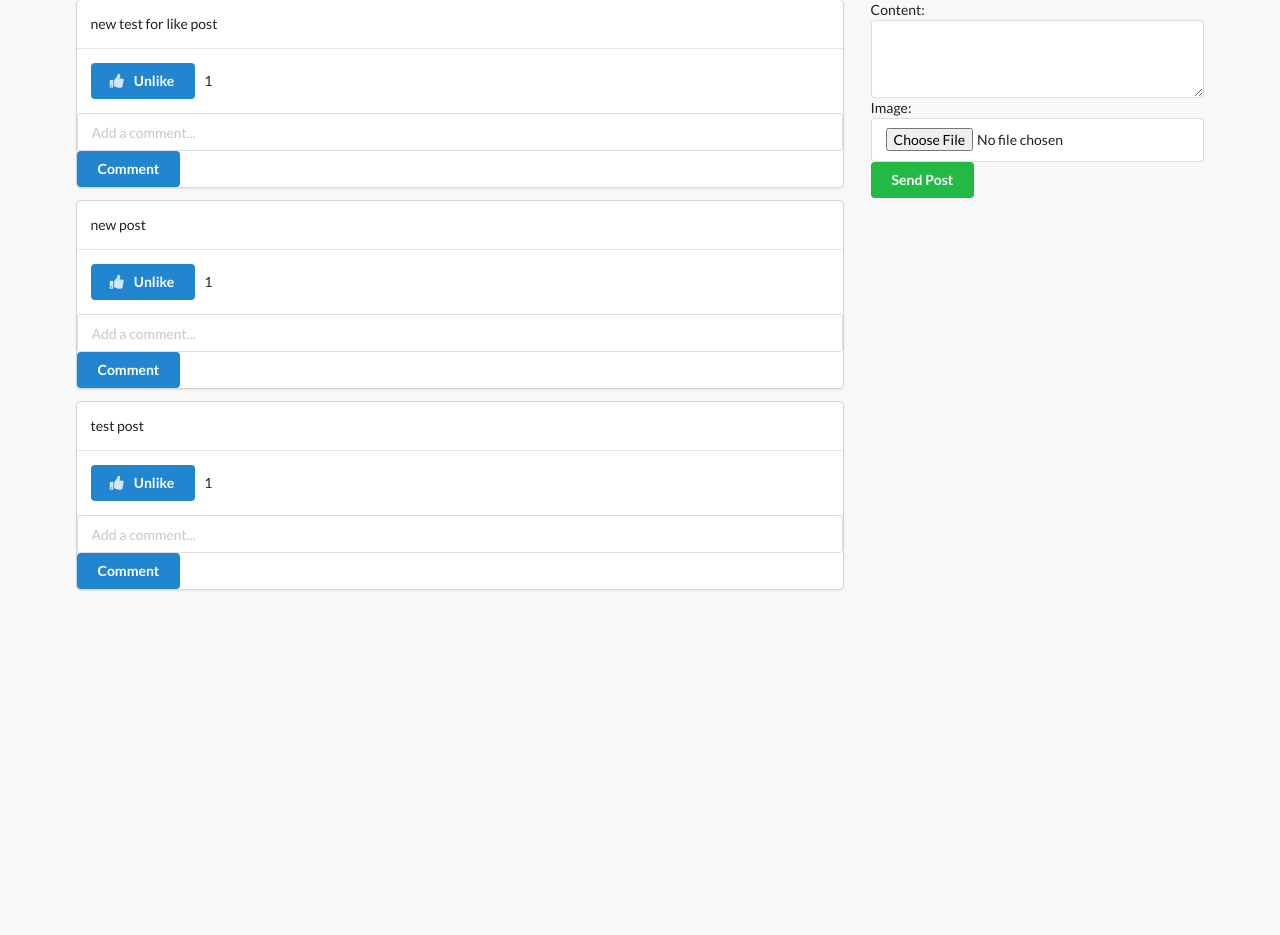
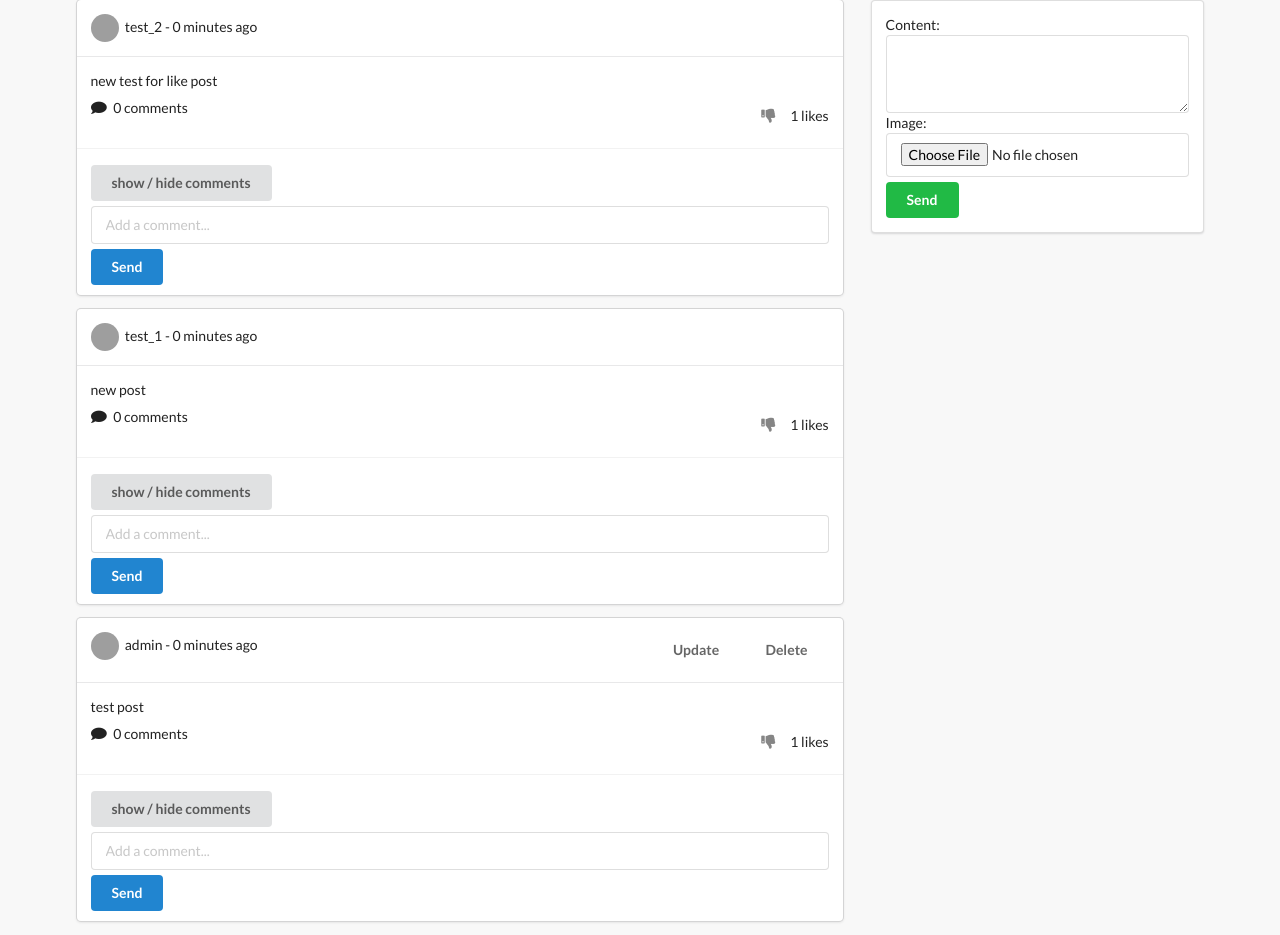
Before and after one commit to Arsentievv/Social_net, a Django app: page /posts/ in a window 1280 px wide. Before the commit the page ends 591 px from the top, so only its background shows below. Run offline with Django 4.2, Linux system fonts and the light colour scheme; a user stored in the database is signed in; data comes from the database, SQL or seed files in the repository; data that the repository does not hold is empty; some libraries are stand-ins or nearby versions; grey boxes are pictures that could not be loaded.

Commit message:
new main.html

```diff
--- a/post_app/templates/post_app/main.html
+++ b/post_app/templates/post_app/main.html
@@ -1,58 +1,112 @@
 {% extends 'base.html' %}
 
-{% block title %}
-    posts
-{% endblock title %}
+{% block title %}main page{% endblock title %}
 
 {% block content %}
 <div class="ui grid">
-   <div class="ui row">
     <div class="eleven wide column">
-          {% for post in qs %}
+        {% for obj in qs %}
+
         <div class="ui fluid card">
             <div class="content">
-                    {{post.content}}
+                <div class="right floated meta">
+                <div class="ui grid">
+                    <div class="row">
+                        {% if request.user == obj.author.user %}
+                            <a href=""><button class="ui button bwhite-lg ">Update</button></a>
+                            <a href=""><button class="ui button bwhite-lg ">Delete</button></a>
+                        {% endif %}
+                    </div>
+                </div>
+
+                </div>
+                <img class="ui avatar image" src={{obj.author.avatar.url}}>
+                {{ obj.author.user }} - {{ obj.created|timesince}} ago
+            </div>
+            <div class="ui fluid image">
+                {% if obj.image %}
+                    <img src={{obj.image.url}}>
+                {% endif %}
             </div>
             <div class="content">
-                    <form action="{% url 'posts:like-post-view' %}" method="post">
+                <p> {{ obj.content }} </p>
+                <div class="right floated">
+                    <form action="{% url 'posts:like-post-view' %}" method="POST">
                         {% csrf_token %}
-                        <input type="hidden" name="post_id" value={{post.id}}>
-                        <button type="submit" class="ui primary button">
-                            {% if profile not in post.liked.all %}
-                                <i class="thumbs up icon"></i>&nbsp;Like
+                        <input type="hidden" name="post_id" value={{obj.id}}>
+                        {% if profile not in obj.liked.all %}
+                            <button type="submit" class="ui bwhite-sm button"><i class="thumbs up icon"></i>
+                            </button>
+                            <span> {{obj.num_likes}} likes</span>
                         {% else %}
-                                <i class="thumbs up icon"></i>&nbsp;Unlike
+                            <button type="submit" class="ui bwhite-sm button"><i class="thumbs down icon"></i>
+                            </button>
+                            <span> {{obj.num_likes}} likes</span>
                         {% endif %}
-                        </button>
-                        &nbsp;{{post.num_likes}}
                     </form>
-                    <div>
-                        {% if post.comments_post.all %}
-                            {% for comment in post.comments_post.all %}
-                                <p>{{comment.body}}</p>
+                </div>
+                <i class="comment icon"></i>
+                <span> {{ obj.num_comments }} comments</span>
+            </div>
+            <div class="extra content">
+                <div class="mb-5">
+
+                </div>
+                <button class="cmt_btn ui button mb-5">show / hide comments</button>
+                <div class="comment-box">
+                {% if obj.comment_set.all %}
+                    {% for c in obj.comment_set.all %}
+
+                        <div class="ui segment mb-5">
+                            <img class="ui avatar image" src={{c.user.avatar.url}}>
+                            <span>{{ c.user }}</span>
+                            <div class='mt-5'>{{ c.body }}</div>
+                        </div>
+
                     {% endfor %}
                 {% endif %}
                 </div>
-                </div>
-                <form action="" method="post" class="ui form">
+
+                <form action="" method="POST" class='ui fluid form'>
                     {% csrf_token %}
-                    <input type="hidden" name="post_id" value={{post.id}}>
-                    {{c_form}}
-                    <button type="submit" class="ui primary button" name="submit_c_form">Comment</button>
+                    <input type="hidden" name="post_id" value={{obj.id}}>
+                    {{ c_form }}
+                    <button type="submit" name="submit_c_form" class="ui primary button mt-5 w-full">Send</button>
                 </form>
             </div>
+        </div>
+
+
         {% endfor %}
     </div>
     <div class="five wide column">
+        <div class="ui segment">
             {% if post_added %}
                 <div class="ui green message">Post added</div>
             {% endif %}
-           <form action="" method="post" class="ui form" enctype="multipart/form-data">
+            <form action="" method="POST" class='ui form' enctype="multipart/form-data">
                 {% csrf_token %}
                 {{p_form}}
-               <button type="submit" class="ui button positive" name="submit_p_form">Send Post</button>
+                <button type='submit' name="submit_p_form" class="ui positive button w-full mt-5">Send</button>
             </form>
         </div>
     </div>
 </div>
 {% endblock content %}
+
+{% block scripts %}
+    <script>
+        $( document ).ready(function() {
+            let display = false
+            $(".cmt_btn").click(function () {
+                if (display===false) {
+                    $(this).next(".comment-box").show("slow");
+                    display=true
+                } else {
+                    $(this).next(".comment-box").hide("slow");
+                    display=false
+                }
+            });
+        });
+    </script>
+{% endblock scripts %}
--- a/static/style.css
+++ b/static/style.css
@@ -20,5 +20,21 @@ body {
     height: 300px !important;
     top: 200px !important;
     font-size: 20px !important;
+}
 
+.mb-5 {
+    margin-bottom: 5px !important;
 }
+
+.bwhite-lg {
+    background-color: transparent !important;
+}
+
+.bwhite-sm {
+    background-color: transparent !important;
+    width: 10px !important;
+}
+
+.comment-box {
+    display: none;
+}
```
Lines whose indentation alone changed are shown as unchanged.
